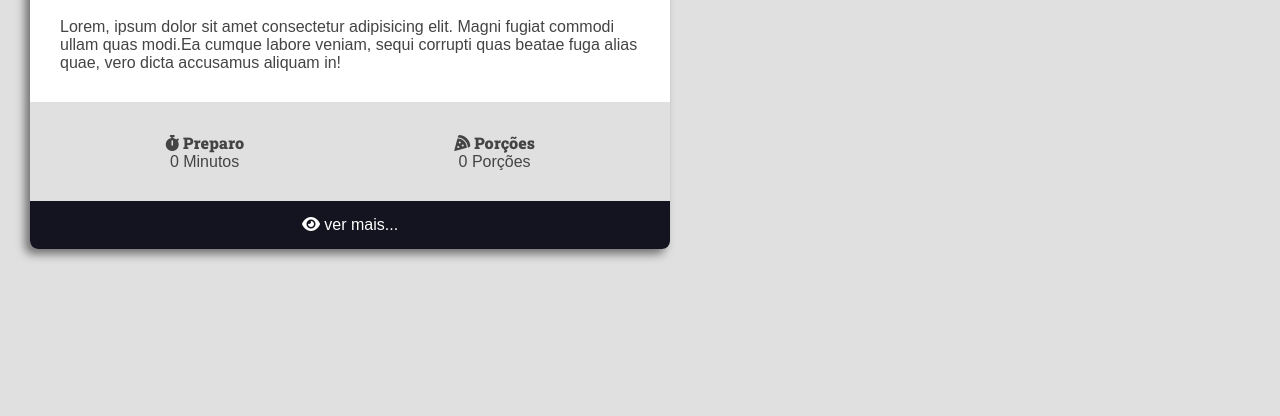
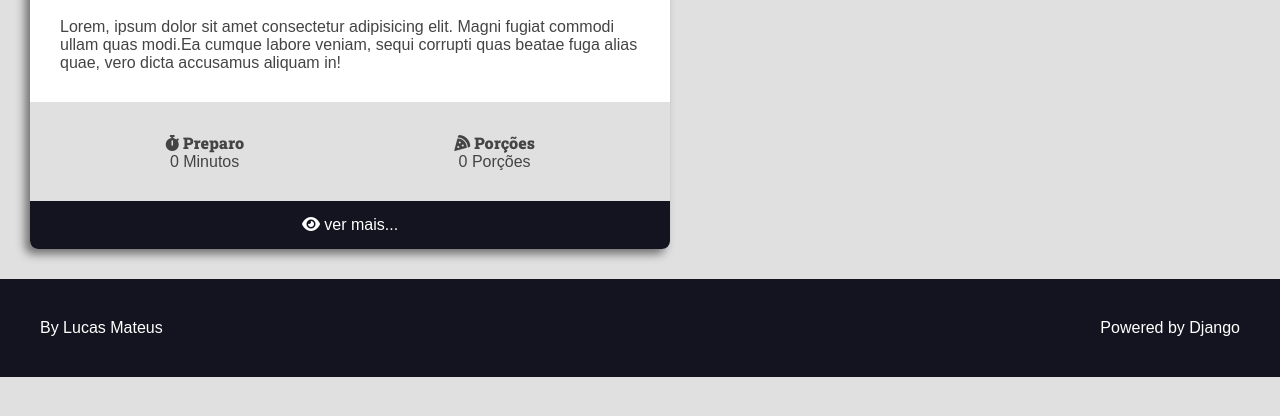
Before and after one commit to mts-lucas/Curso-Django-e-DRF, a Django app: page / in a window 1280 px wide. Shown: the part 332-748 px from the top of the page. Run offline with Django 4.2, Linux system fonts and the light colour scheme; some libraries are stand-ins or nearby versions.

Commit message:
add main footer

```diff
--- /dev/null
+++ b/recipes/templates/recipes/partials/footer.html
@@ -0,0 +1,9 @@
+<footer class="main-footer">
+    <div class="developer">
+      <a href="https://github.com/W1ndeck" target="_blank" rel="noreferrer noopener">By Lucas Mateus</a>
+    </div>
+
+    <div class="powered">
+      <a href="https://www.djangoproject.com/" target="_blank" rel="noreferrer noopener">Powered by Django</a>
+    </div>
+</footer>
--- a/recipes/templates/recipes/partials/head.html
+++ b/recipes/templates/recipes/partials/head.html
@@ -288,6 +288,25 @@
         .recipe-footer a:hover {
             filter: brightness(2);
         }
+
+        .main-footer {
+            display: flex;
+            align-items: center;
+            justify-content: space-between;
+            background: var(--color-primary-dark);
+            color: var(--color-white);
+            padding: var(--spacing-gutter-large);
+        }
+
+        .main-footer a {
+            color: var(--color-white);
+            text-decoration: none;
+            transition: all 300ms ease-in-out;
+        }
+
+        .main-footer a:hover {
+            filter: brightness(.8);
+        }
     </style>
 
 </head>
--- /dev/null
+++ b/recipes/templates/recipes/partials/recipe.html
@@ -0,0 +1,55 @@
+<div class="recipe recipe-list-item">
+
+    <div class="recipe-cover">
+        <img src="https://via.placeholder.com/1280x720.png/269fe6" alt="Temporario">
+    </div>
+    <div class="recipe-tittle-container">
+        <h2 class="recipe-tittle">Lorem ipsum dolor sit amet.</h2>
+    </div>
+
+    <div class="recipe-author">
+        <span class="recipe-author-item">
+            <i class="fas fa-user"></i>
+            Lucas Mateus
+        </span>
+        <span class="recipe-author-item">
+            <i class="fas fa-calendar-alt"></i>
+            16/10/2021 às 11:21
+        </span>
+        <span class="recipe-author-item">
+            <a href="/recipes/category/cafe-da-manha/">
+                <i class="fas fa-layer-group"></i>
+                <span>Café da manhã</span>
+            </a>
+        </span>
+    </div>
+
+    <div class="recipe-content">
+        <p>Lorem, ipsum dolor sit amet consectetur adipisicing elit. Magni fugiat commodi ullam quas modi.Ea
+            cumque labore veniam, sequi corrupti quas beatae fuga alias quae, vero dicta accusamus aliquam
+            in!</p>
+    </div>
+
+    <div class="recipe-meta-container">
+
+        <div class="recipe-meta recipe-preparation">
+            <h3 class="recipe-meta-title"><i class="fas fa-stopwatch"></i> Preparo</h3>
+            <div class="recipe-meta-text">
+                0 Minutos
+            </div>
+        </div>
+        <div class="recipe-meta recipe-servings">
+            <h3 class="recipe-meta-title"><i class="fas fa-pizza-slice"></i> Porções</h3>
+            <div class="recipe-meta-text">
+                0 Porções
+            </div>
+        </div>
+    </div>
+
+    <footer class="recipe-footer">
+        <a class="recipe-read-more button button-dark button-full-width" href="/recipes/3/">
+            <i class="fas fa-eye"></i>
+            <span>ver mais...</span>
+        </a>
+    </footer>
+</div>
```
Also changed, not shown: recipes/templates/recipes/pages/home.html (+2 -57 lines).
